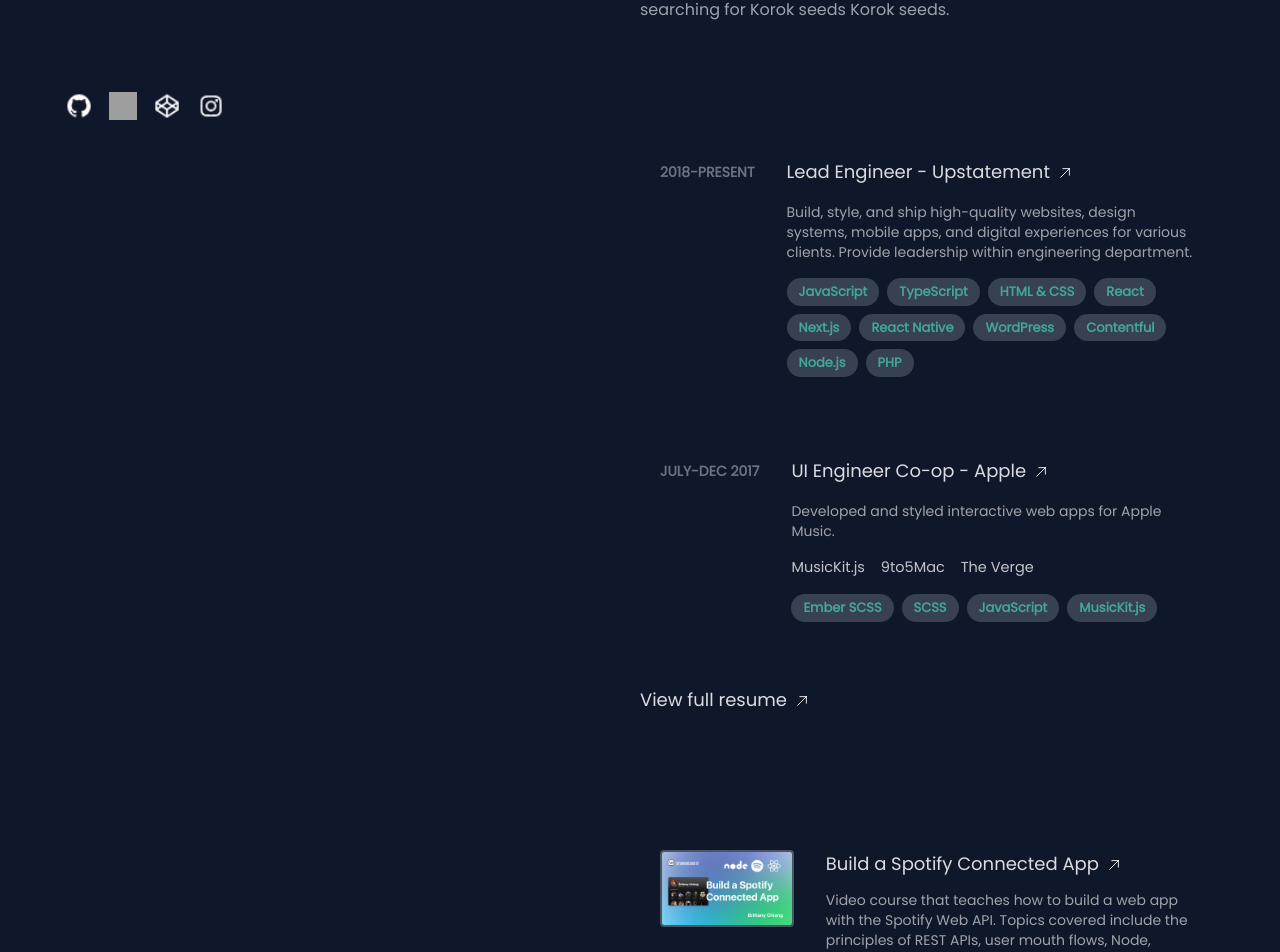
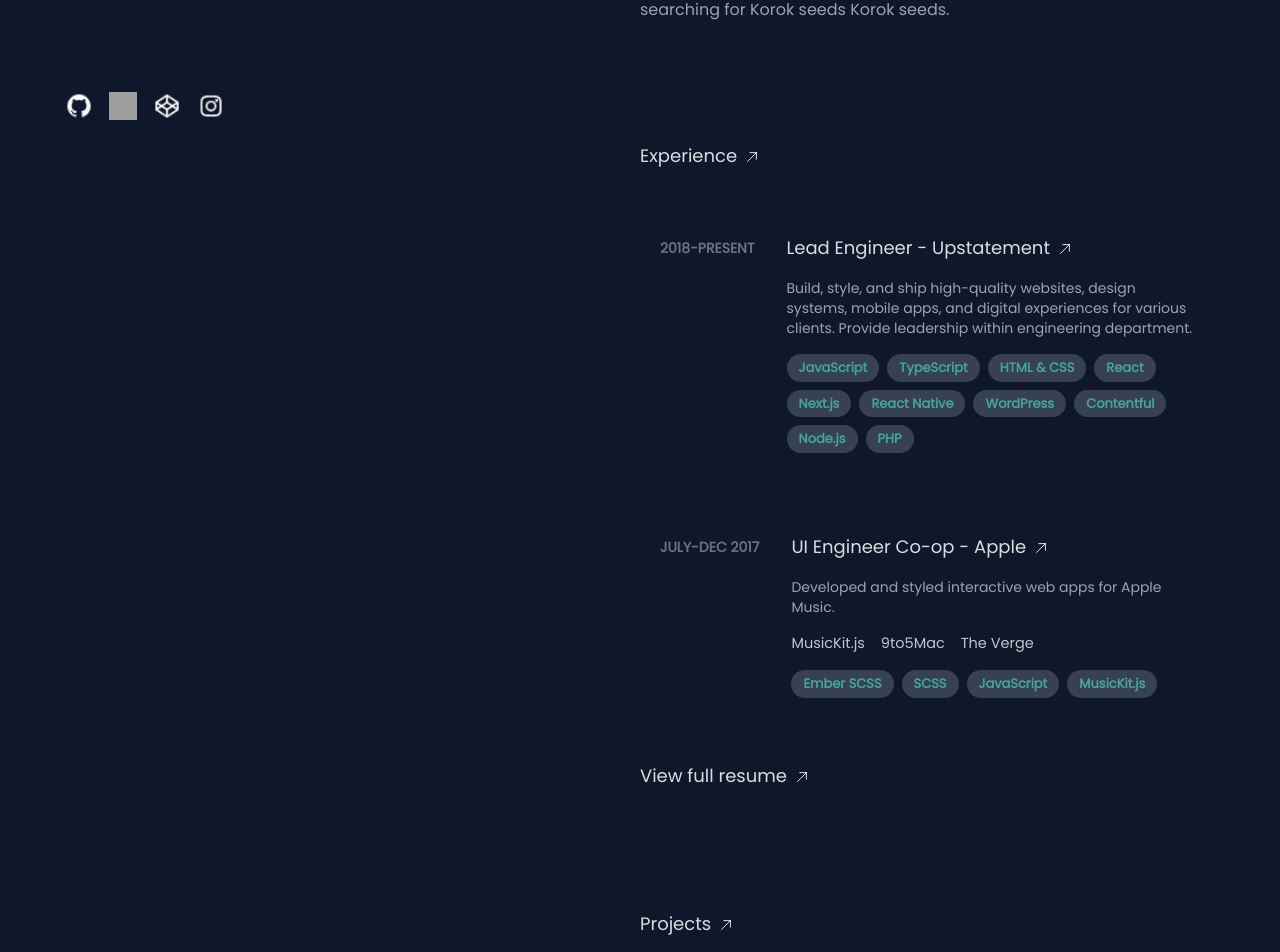
Before and after one commit to linushahs/linushahs.github.io, a React (Vite) app: page / in a window 1280 px wide. Shown: the part 472-1424 px from the top of the page. Built offline with nearby package versions, Linux system fonts and the light colour scheme; grey boxes are pictures that could not be loaded.

Commit message:
Header added

```diff
--- a/src/Components/ExperienceCard.tsx
+++ b/src/Components/ExperienceCard.tsx
@@ -55,6 +55,7 @@
   };
   return (
     <div id="experience" className="mt-[120px] flex flex-col gap-12 ">
+      <Title title="Experience" link="#" />
       {experiences.map(
         (
           { title, role, description, date, links, technologiesIndex },
@@ -78,7 +79,7 @@
             </div>
             <div>
               <div className="flex flex-col gap-4">
-                <Title title={title} link="#"/>
+                <Title title={title} link="#" />
                 <div>
                   <p className="text-white opacity-[60%] text-sm">
                     {description}
--- a/src/Components/Projects.tsx
+++ b/src/Components/Projects.tsx
@@ -19,6 +19,7 @@
 
   return (
     <div id="projects" className="mt-[120px] flex flex-col gap-14 sm:gap-10">
+      <Title title="Projects" link="#" />
       {listOfProjects.map(
         ({ title, image, description, rating, skills }, index) => (
           <section
```
